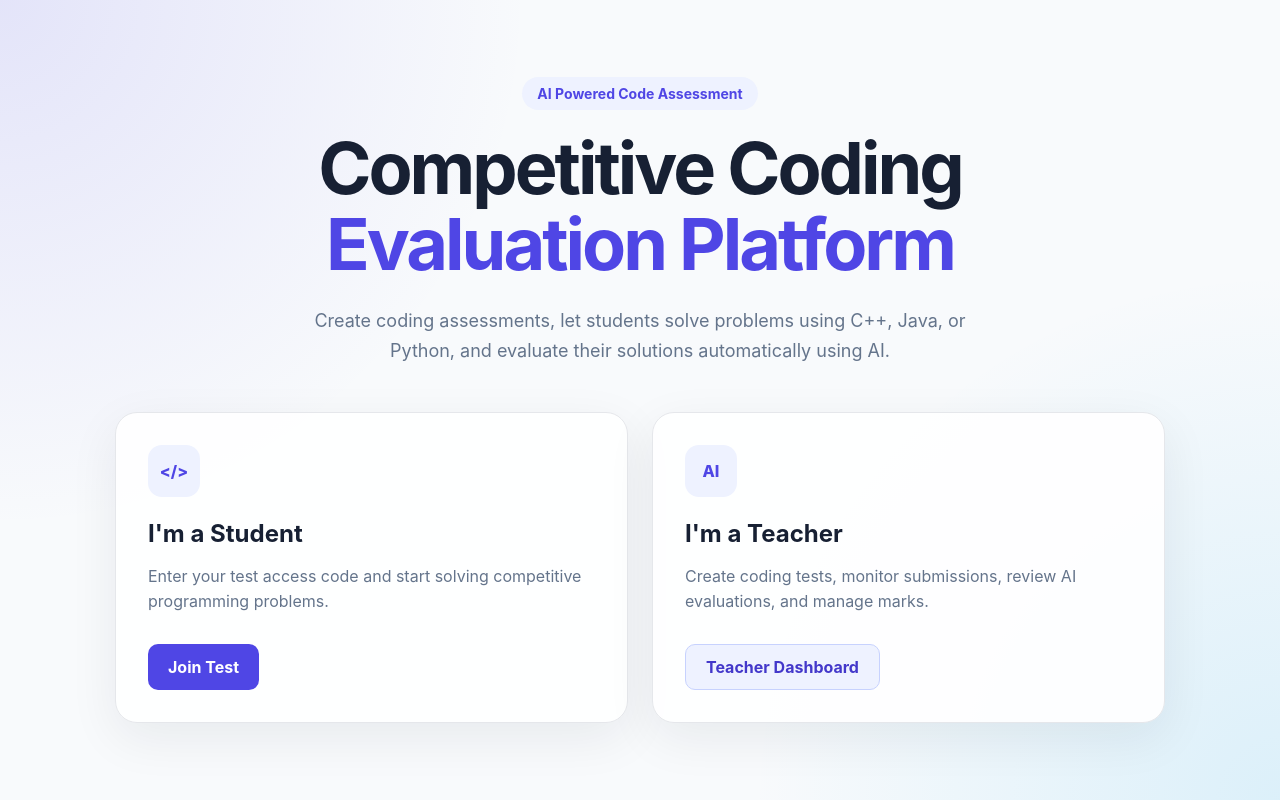
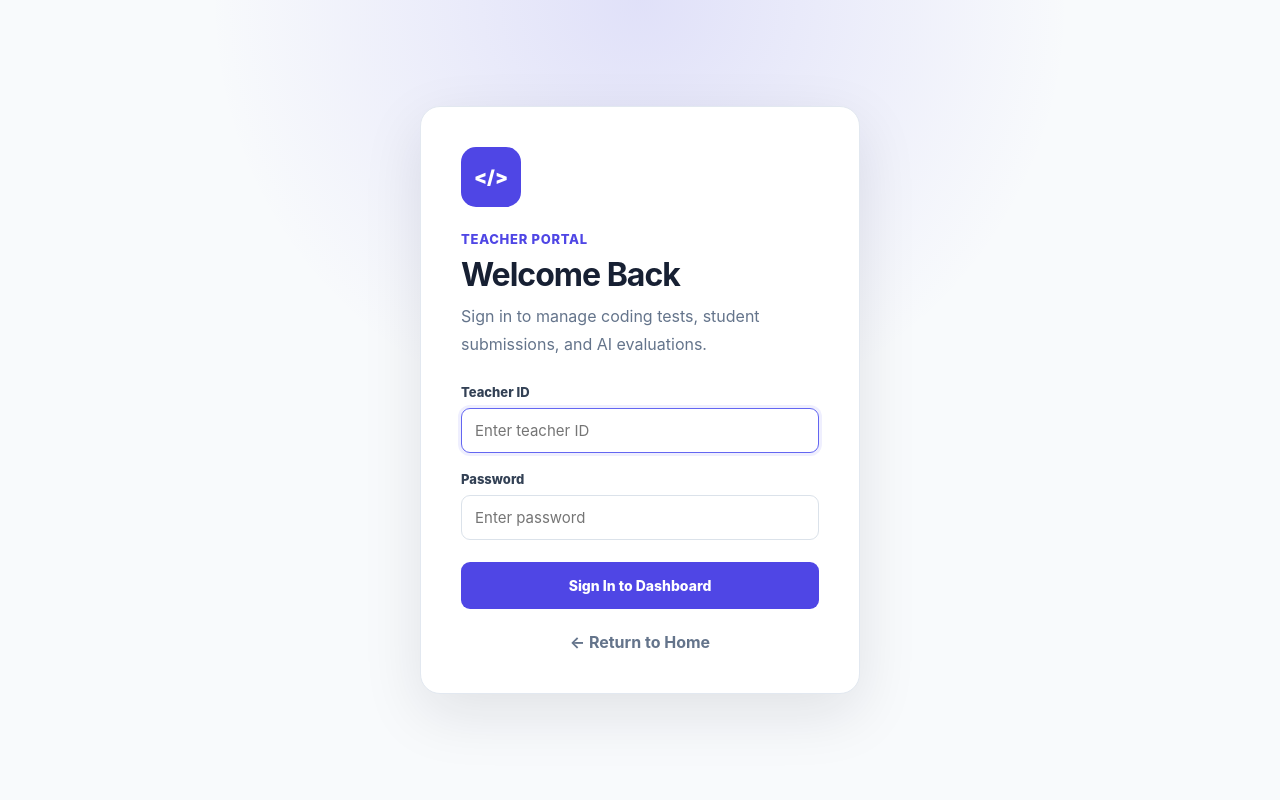
Before and after one commit to tusharharyana/test-management-using-ai, a React app in the folder frontend/: page /teacher/login in a window 1280 px wide. Before the commit this address led to /. Built offline with nearby package versions, Linux system fonts and the light colour scheme; no server answers; the HTML template or start-up script is replaced by a standard one.

Commit message:
Teachers login page added and working fine

```diff
--- /dev/null
+++ b/frontend/src/components/auth/ProtectedTeacherRoute.jsx
@@ -0,0 +1,20 @@
+import { Navigate, useLocation } from "react-router-dom";
+import { isTeacherAuthenticated } from "../../utils/teacherAuth";
+
+function ProtectedTeacherRoute({ children }) {
+  const location = useLocation();
+
+  if (!isTeacherAuthenticated()) {
+    return (
+      <Navigate
+        to="/teacher/login"
+        state={{ from: location.pathname }}
+        replace
+      />
+    );
+  }
+
+  return children;
+}
+
+export default ProtectedTeacherRoute;
--- a/frontend/src/index.css
+++ b/frontend/src/index.css
@@ -2176,3 +2176,157 @@ button {
     gap: 6px;
   }
 }
+/* ========================================
+   Teacher Login
+======================================== */
+
+.teacher-login-page {
+  min-height: 100vh;
+  display: flex;
+  align-items: center;
+  justify-content: center;
+  padding: 25px;
+  background:
+    radial-gradient(circle at top, rgba(79, 70, 229, 0.14), transparent 42%),
+    #f8fafc;
+}
+
+.teacher-login-card {
+  width: 100%;
+  max-width: 440px;
+  padding: 40px;
+  border: 1px solid #e2e8f0;
+  border-radius: 20px;
+  background: white;
+  box-shadow: 0 20px 60px rgba(15, 23, 42, 0.1);
+}
+
+.teacher-login-logo {
+  width: 60px;
+  height: 60px;
+  display: flex;
+  align-items: center;
+  justify-content: center;
+  margin-bottom: 24px;
+  border-radius: 15px;
+  background: #4f46e5;
+  color: white;
+  font-size: 19px;
+  font-weight: 900;
+}
+
+.teacher-login-card h1 {
+  margin: 0 0 9px;
+  color: #172033;
+  font-size: 32px;
+  letter-spacing: -1px;
+}
+
+.teacher-login-description {
+  margin: 0 0 26px;
+  color: #64748b;
+  line-height: 1.7;
+}
+
+.teacher-login-error {
+  margin-bottom: 18px;
+  padding: 12px 14px;
+  border: 1px solid #fecaca;
+  border-radius: 9px;
+  background: #fef2f2;
+  color: #b91c1c;
+  font-size: 14px;
+}
+
+.teacher-login-form {
+  display: flex;
+  flex-direction: column;
+  gap: 18px;
+}
+
+.teacher-login-group label {
+  display: block;
+  margin-bottom: 8px;
+  color: #334155;
+  font-size: 13px;
+  font-weight: 800;
+}
+
+.teacher-login-group input {
+  width: 100%;
+  padding: 12px 13px;
+  border: 1px solid #dbe2ea;
+  border-radius: 9px;
+  outline: none;
+  background: white;
+  color: #172033;
+  font-size: 15px;
+}
+
+.teacher-login-group input:focus {
+  border-color: #6366f1;
+  box-shadow: 0 0 0 3px rgba(99, 102, 241, 0.1);
+}
+
+.teacher-login-button {
+  min-height: 47px;
+  margin-top: 4px;
+  border: none;
+  border-radius: 9px;
+  background: #4f46e5;
+  color: white;
+  font-size: 14px;
+  font-weight: 800;
+}
+
+.teacher-login-button:hover {
+  background: #4338ca;
+}
+
+.teacher-login-home-button {
+  display: block;
+  margin: 22px auto 0;
+  border: none;
+  background: transparent;
+  color: #64748b;
+  font-weight: 700;
+}
+
+.teacher-navbar-actions {
+  display: flex;
+  align-items: center;
+  gap: 9px;
+}
+
+.teacher-logout-button {
+  min-height: 43px;
+  padding: 0 16px;
+  border: 1px solid #fecaca;
+  border-radius: 9px;
+  background: #fef2f2;
+  color: #dc2626;
+  font-weight: 800;
+}
+
+.teacher-logout-button:hover {
+  background: #fee2e2;
+}
+
+@media (max-width: 550px) {
+  .teacher-login-card {
+    padding: 30px 22px;
+  }
+
+  .teacher-login-card h1 {
+    font-size: 28px;
+  }
+
+  .teacher-navbar-actions {
+    gap: 5px;
+  }
+
+  .teacher-logout-button {
+    padding: 0 10px;
+    font-size: 12px;
+  }
+}
--- a/frontend/src/pages/teacher/TeacherDashboard.jsx
+++ b/frontend/src/pages/teacher/TeacherDashboard.jsx
@@ -2,6 +2,7 @@ import { useCallback, useEffect, useState } from "react";
 import { useNavigate } from "react-router-dom";
 
 import { activateTest, completeTest, getAllTests } from "../../api/testApi";
+import { logoutTeacher } from "../../utils/teacherAuth";
 
 function TeacherDashboard() {
   const navigate = useNavigate();
@@ -83,6 +84,14 @@ function TeacherDashboard() {
     }
   };
 
+  const handleLogout = () => {
+    logoutTeacher();
+
+    navigate("/teacher/login", {
+      replace: true,
+    });
+  };
+
   return (
     <div className="teacher-page">
       <header className="teacher-navbar">
@@ -95,12 +104,18 @@ function TeacherDashboard() {
           </div>
         </div>
 
+        <div className="teacher-navbar-actions">
           <button
             className="create-test-button"
             onClick={() => navigate("/teacher/tests/create")}
           >
             + Create New Test
           </button>
+
+          <button className="teacher-logout-button" onClick={handleLogout}>
+            Logout
+          </button>
+        </div>
       </header>
 
       <main className="teacher-content">
--- /dev/null
+++ b/frontend/src/pages/teacher/TeacherLoginPage.jsx
@@ -0,0 +1,107 @@
+import { useState } from "react";
+import { Navigate, useLocation, useNavigate } from "react-router-dom";
+
+import { isTeacherAuthenticated, loginTeacher } from "../../utils/teacherAuth";
+
+function TeacherLoginPage() {
+  const navigate = useNavigate();
+  const location = useLocation();
+
+  const [teacherId, setTeacherId] = useState("");
+  const [password, setPassword] = useState("");
+  const [error, setError] = useState("");
+
+  /*
+   * If teacher originally tried to visit a protected page,
+   * return there after successful login.
+   */
+  const destination = location.state?.from || "/teacher";
+
+  /*
+   * If already logged in, no need to show login page.
+   */
+  if (isTeacherAuthenticated()) {
+    return <Navigate to={destination} replace />;
+  }
+
+  const handleSubmit = (event) => {
+    event.preventDefault();
+
+    setError("");
+
+    const success = loginTeacher(teacherId.trim(), password);
+
+    if (!success) {
+      setError("Invalid teacher ID or password.");
+      return;
+    }
+
+    navigate(destination, {
+      replace: true,
+    });
+  };
+
+  return (
+    <div className="teacher-login-page">
+      <div className="teacher-login-card">
+        <div className="teacher-login-logo">{"</>"}</div>
+
+        <span className="dashboard-eyebrow">Teacher Portal</span>
+
+        <h1>Welcome Back</h1>
+
+        <p className="teacher-login-description">
+          Sign in to manage coding tests, student submissions, and AI
+          evaluations.
+        </p>
+
+        {error && <div className="teacher-login-error">{error}</div>}
+
+        <form className="teacher-login-form" onSubmit={handleSubmit}>
+          <div className="teacher-login-group">
+            <label htmlFor="teacherId">Teacher ID</label>
+
+            <input
+              id="teacherId"
+              type="text"
+              value={teacherId}
+              onChange={(event) => setTeacherId(event.target.value)}
+              placeholder="Enter teacher ID"
+              autoComplete="username"
+              required
+              autoFocus
+            />
+          </div>
+
+          <div className="teacher-login-group">
+            <label htmlFor="teacherPassword">Password</label>
+
+            <input
+              id="teacherPassword"
+              type="password"
+              value={password}
+              onChange={(event) => setPassword(event.target.value)}
+              placeholder="Enter password"
+              autoComplete="current-password"
+              required
+            />
+          </div>
+
+          <button type="submit" className="teacher-login-button">
+            Sign In to Dashboard
+          </button>
+        </form>
+
+        <button
+          type="button"
+          className="teacher-login-home-button"
+          onClick={() => navigate("/")}
+        >
+          ← Return to Home
+        </button>
+      </div>
+    </div>
+  );
+}
+
+export default TeacherLoginPage;
--- a/frontend/src/router/AppRouter.jsx
+++ b/frontend/src/router/AppRouter.jsx
@@ -1,6 +1,7 @@
 import { BrowserRouter, Navigate, Route, Routes } from "react-router-dom";
 
 import HomePage from "../pages/HomePage";
+
 import JoinTestPage from "../pages/student/JoinTestPage";
 import TestPage from "../pages/student/TestPage";
 import SubmissionSuccessPage from "../pages/student/SubmissionSuccessPage";
@@ -9,14 +10,23 @@ import TeacherDashboard from "../pages/teacher/TeacherDashboard";
 import CreateTestPage from "../pages/teacher/CreateTestPage";
 import TestResultsPage from "../pages/teacher/TestResultsPage";
 import StudentResultPage from "../pages/teacher/StudentResultPage";
+import TeacherLoginPage from "../pages/teacher/TeacherLoginPage";
+
+import ProtectedTeacherRoute from "../components/auth/ProtectedTeacherRoute";
 
 function AppRouter() {
   return (
     <BrowserRouter>
       <Routes>
+        {/* =========================
+            PUBLIC HOME ROUTE
+        ========================== */}
+
         <Route path="/" element={<HomePage />} />
 
-        {/* Student routes */}
+        {/* =========================
+            PUBLIC STUDENT ROUTES
+        ========================== */}
 
         <Route path="/student/join" element={<JoinTestPage />} />
 
@@ -24,23 +34,55 @@ function AppRouter() {
 
         <Route path="/student/success" element={<SubmissionSuccessPage />} />
 
-        {/* Teacher routes */}
+        {/* =========================
+            PUBLIC TEACHER LOGIN
+        ========================== */}
 
-        <Route path="/teacher" element={<TeacherDashboard />} />
+        <Route path="/teacher/login" element={<TeacherLoginPage />} />
 
-        <Route path="/teacher/tests/create" element={<CreateTestPage />} />
+        {/* =========================
+            PROTECTED TEACHER ROUTES
+        ========================== */}
+
+        <Route
+          path="/teacher"
+          element={
+            <ProtectedTeacherRoute>
+              <TeacherDashboard />
+            </ProtectedTeacherRoute>
+          }
+        />
+
+        <Route
+          path="/teacher/tests/create"
+          element={
+            <ProtectedTeacherRoute>
+              <CreateTestPage />
+            </ProtectedTeacherRoute>
+          }
+        />
 
         <Route
           path="/teacher/tests/:testId/results"
-          element={<TestResultsPage />}
+          element={
+            <ProtectedTeacherRoute>
+              <TestResultsPage />
+            </ProtectedTeacherRoute>
+          }
         />
 
         <Route
           path="/teacher/tests/:testId/results/:attemptId"
-          element={<StudentResultPage />}
+          element={
+            <ProtectedTeacherRoute>
+              <StudentResultPage />
+            </ProtectedTeacherRoute>
+          }
         />
 
-        {/* Unknown routes */}
+        {/* =========================
+            UNKNOWN ROUTES
+        ========================== */}
 
         <Route path="*" element={<Navigate to="/" replace />} />
       </Routes>
--- /dev/null
+++ b/frontend/src/utils/teacherAuth.js
@@ -0,0 +1,21 @@
+const TEACHER_ID = "e19866";
+const TEACHER_PASSWORD = "nahi";
+
+const AUTH_KEY = "teacher_authenticated";
+
+export const loginTeacher = (teacherId, password) => {
+  if (teacherId === TEACHER_ID && password === TEACHER_PASSWORD) {
+    sessionStorage.setItem(AUTH_KEY, "true");
+    return true;
+  }
+
+  return false;
+};
+
+export const isTeacherAuthenticated = () => {
+  return sessionStorage.getItem(AUTH_KEY) === "true";
+};
+
+export const logoutTeacher = () => {
+  sessionStorage.removeItem(AUTH_KEY);
+};
```
Lines whose indentation alone changed are shown as unchanged.
